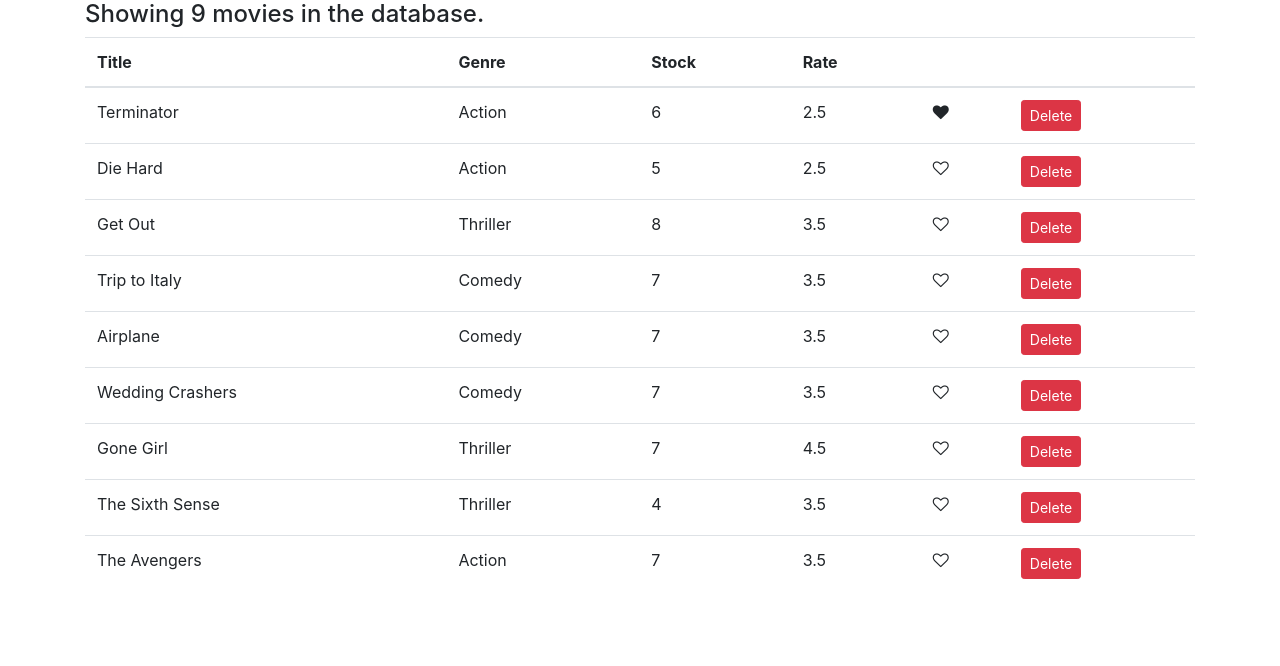
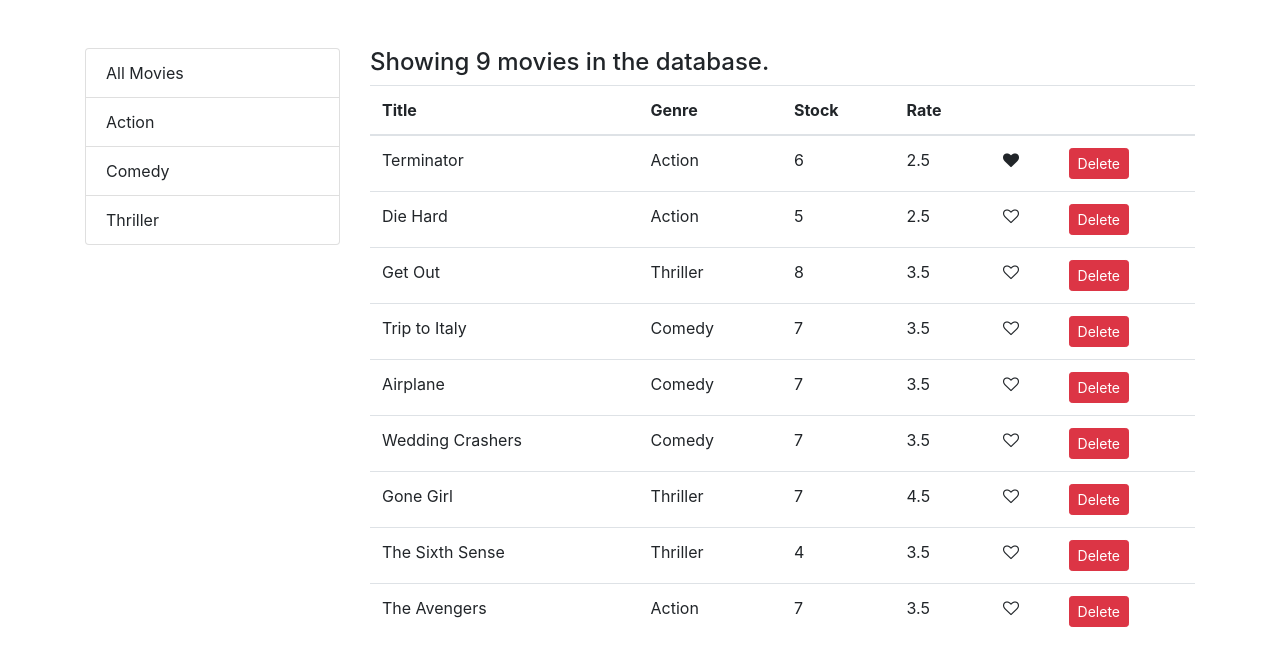
Before and after one commit to milon19/reactjs-vidly-app, a React (Create React App) app: page / in a window 1280 px wide. Shown: the top 666 px of the page. Built offline with nearby package versions, Linux system fonts and the light colour scheme.

Commit message:
ListGroup: Filtered bt Genre

```diff
--- /dev/null
+++ b/src/components/common/listGroup.jsx
@@ -0,0 +1,34 @@
+import React from "react";
+
+const ListGroup = (props) => {
+  const {
+    items,
+    selectedItem,
+    onItemSelect,
+    textProperty,
+    valueProperty,
+  } = props;
+  return (
+    <ul className="list-group">
+      {items.map((item) => (
+        <li
+          style={{ cursor: "pointer" }}
+          key={item[valueProperty]}
+          onClick={() => onItemSelect(item)}
+          className={
+            selectedItem === item ? "list-group-item active" : "list-group-item"
+          }
+        >
+          {item[textProperty]}
+        </li>
+      ))}
+    </ul>
+  );
+};
+
+ListGroup.defaultProps = {
+  textProperty: "name",
+  valueProperty: "_id",
+};
+
+export default ListGroup;
--- a/src/components/movies.jsx
+++ b/src/components/movies.jsx
@@ -1,9 +1,16 @@
 import React, { Component } from "react";
 import { getMovies } from "../services/fakeMovieService";
+import { getGenres } from "../services/fakeGenreService";
 import MoviesTable from "./moviesTable";
+import ListGroup from "./common/listGroup";
 
 class Movies extends Component {
-  state = { movies: getMovies() };
+  state = { movies: [], genres: [] };
+
+  componentDidMount() {
+    const genres = [{ _id: "", name: "All Movies" }, ...getGenres()];
+    this.setState({ movies: getMovies(), genres });
+  }
 
   handleDelete = (movie) => {
     const movies = [...this.state.movies];
@@ -20,18 +27,48 @@ class Movies extends Component {
     this.setState({ movies });
   };
 
+  handleGenreSelect = (genre) => {
+    this.setState({ selectedGenre: genre, currentPage: 1 });
+  };
+
+  getPagedData = () => {
+    const { selectedGenre, movies: allMovies } = this.state;
+
+    const filtered =
+      selectedGenre && selectedGenre._id
+        ? allMovies.filter((movie) => movie.genre._id === selectedGenre._id)
+        : allMovies;
+
+    const movies = filtered;
+
+    return { totalCount: filtered.length, data: movies };
+  };
+
   render() {
     const { length: count } = this.state.movies;
-    const { movies } = this.state;
     if (count === 0) return <h4>There are no movies in the database.</h4>;
+
+    const { totalCount, data: movies } = this.getPagedData();
+
     return (
-      <div>
-        <h4>Showing {count} movies in the database.</h4>
-        <MoviesTable
-          movies={movies}
-          onLike={this.handleLike}
-          onDelete={this.handleDelete}
-        />
+      <div className="mt-5">
+        <div className="row">
+          <div className="col-3">
+            <ListGroup
+              items={this.state.genres}
+              selectedItem={this.state.selectedGenre}
+              onItemSelect={this.handleGenreSelect}
+            />
+          </div>
+          <div className="col">
+            <h4>Showing {totalCount} movies in the database.</h4>
+            <MoviesTable
+              movies={movies}
+              onLike={this.handleLike}
+              onDelete={this.handleDelete}
+            />
+          </div>
+        </div>
       </div>
     );
   }
```
